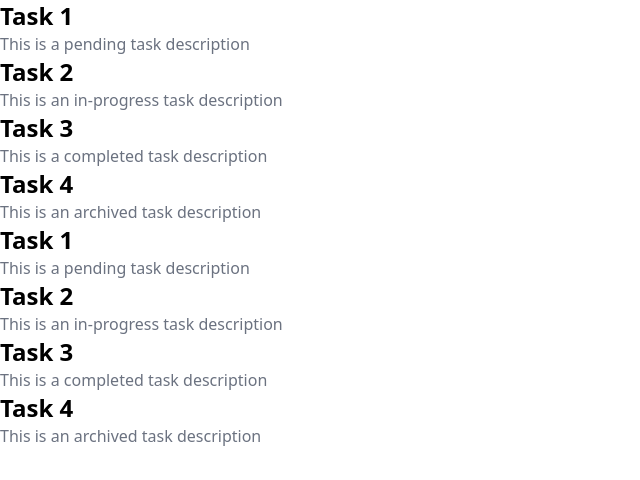
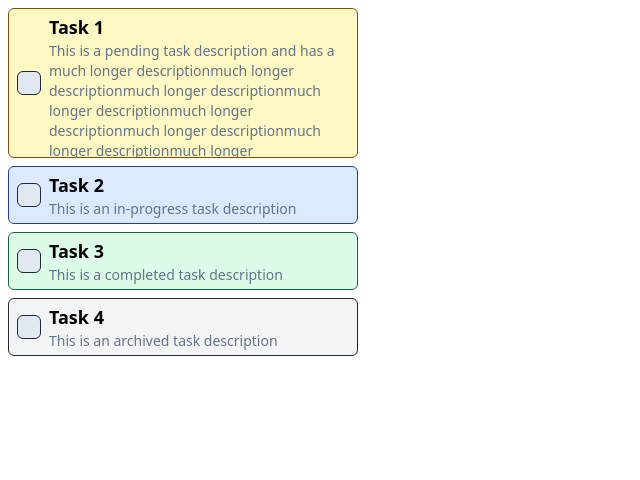
Before and after one commit to fractal-bootcamp/briansmiley-TaskManager, a React (Vite) app: page / in a window 1280 px wide. Shown: the top 480 px of the page, without its empty margins (0-640 px from the left). Built offline with nearby package versions, Linux system fonts and the light colour scheme.

Commit message:
adds taskitem component

```diff
--- a/src/App.tsx
+++ b/src/App.tsx
@@ -1,41 +1,45 @@
 import { useEffect } from "react";
 import useTaskStore from "./stores/useTaskStore";
 import { Task, TaskStatus } from "./interfaces/Task.d";
+import TaskItem from "./components/TaskItem";
 
 const dummyTasks: Task[] = [
   {
+    id: "1",
     title: "Task 1",
-    description: "This is a pending task description",
+    description:
+      "This is a pending task description and has a much longer descriptionmuch longer descriptionmuch longer descriptionmuch longer descriptionmuch longer descriptionmuch longer descriptionmuch longer descriptionmuch longer descriptionmuch longer descriptionmuch longer descriptionmuch longer descriptionmuch longer description that goes on and on and on and on and on",
     status: TaskStatus.Pending
   },
   {
+    id: "2",
     title: "Task 2",
     description: "This is an in-progress task description",
     status: TaskStatus.InProgress
   },
   {
+    id: "3",
     title: "Task 3",
     description: "This is a completed task description",
     status: TaskStatus.Completed
   },
   {
+    id: "4",
     title: "Task 4",
     description: "This is an archived task description",
     status: TaskStatus.Archived
   }
 ];
 function App() {
-  const { tasks, addTask } = useTaskStore();
+  const { tasks, addTasks, clearTasks } = useTaskStore();
   useEffect(() => {
-    dummyTasks.forEach(task => addTask(task));
+    dummyTasks.forEach(task => addTasks(task));
+    return () => clearTasks();
   }, []);
   return (
-    <div>
+    <div className="flex flex-col gap-2 p-2">
       {tasks.map(task => (
-        <div key={task.title}>
-          <h1 className="text-2xl font-bold">{task.title}</h1>
-          <p className="text-gray-500">{task.description}</p>
-        </div>
+        <TaskItem key={task.id} task={task} />
       ))}
     </div>
   );
--- /dev/null
+++ b/src/components/TaskItem.tsx
@@ -0,0 +1,31 @@
+import { Task } from "../interfaces/Task";
+
+interface TaskItemProps {
+  task: Task;
+}
+
+const classes = {
+  pending: "border bg-yellow-100 border-yellow-800",
+  inProgress: "border bg-blue-100 border-blue-800",
+  completed: "border bg-green-100 border-green-800",
+  archived: "border bg-gray-100 border-gray-800"
+};
+export default function TaskItem({ task }: TaskItemProps) {
+  return (
+    <div
+      className={`${
+        classes[task.status]
+      } w-[350px] max-h-[150px] overflow-hidden text-ellipsis flex items-start rounded-md pr-2 pl-0 py-1 `}
+    >
+      {/* Status indicator */}
+      <div className="basis-10 shrink-0 flex items-center justify-center self-center">
+        <div className=" rounded-md bg-slate-200 border border-slate-800 w-6 h-6"></div>
+      </div>
+      {/* Title and description */}
+      <div className={`max-h-full`}>
+        <div className="text-lg font-semibold text-black">{task.title}</div>
+        <div className="text-sm text-slate-500 ">{task.description}</div>
+      </div>
+    </div>
+  );
+}
--- a/src/interfaces/Task.d.ts
+++ b/src/interfaces/Task.d.ts
@@ -1,4 +1,5 @@
 export interface Task {
+  id: string;
   title: string;
   description: string;
   status: TaskStatus;
@@ -6,7 +7,7 @@ export interface Task {
 
 export enum TaskStatus {
   Pending = "pending",
-  InProgress = "in-progress",
+  InProgress = "inProgress",
   Completed = "completed",
   Archived = "archived"
 }
--- a/src/stores/useTaskStore.ts
+++ b/src/stores/useTaskStore.ts
@@ -3,11 +3,19 @@ import { Task } from "../interfaces/Task";
 
 interface TaskStore {
   tasks: Task[];
-  addTask: (task: Task) => void;
+  addTasks: (taskOrTasks: Task | Task[]) => void;
+  clearTasks: () => void;
 }
 const useTaskStore = create<TaskStore>()(set => ({
   tasks: [],
-  addTask: (task: Task) => set(state => ({ tasks: [...state.tasks, task] }))
+  addTasks: (taskOrTasks: Task | Task[]) => {
+    if (Array.isArray(taskOrTasks)) {
+      set(state => ({ tasks: [...state.tasks, ...taskOrTasks] }));
+    } else {
+      set(state => ({ tasks: [...state.tasks, taskOrTasks] }));
+    }
+  },
+  clearTasks: () => set({ tasks: [] })
 }));
 
 export default useTaskStore;
```
